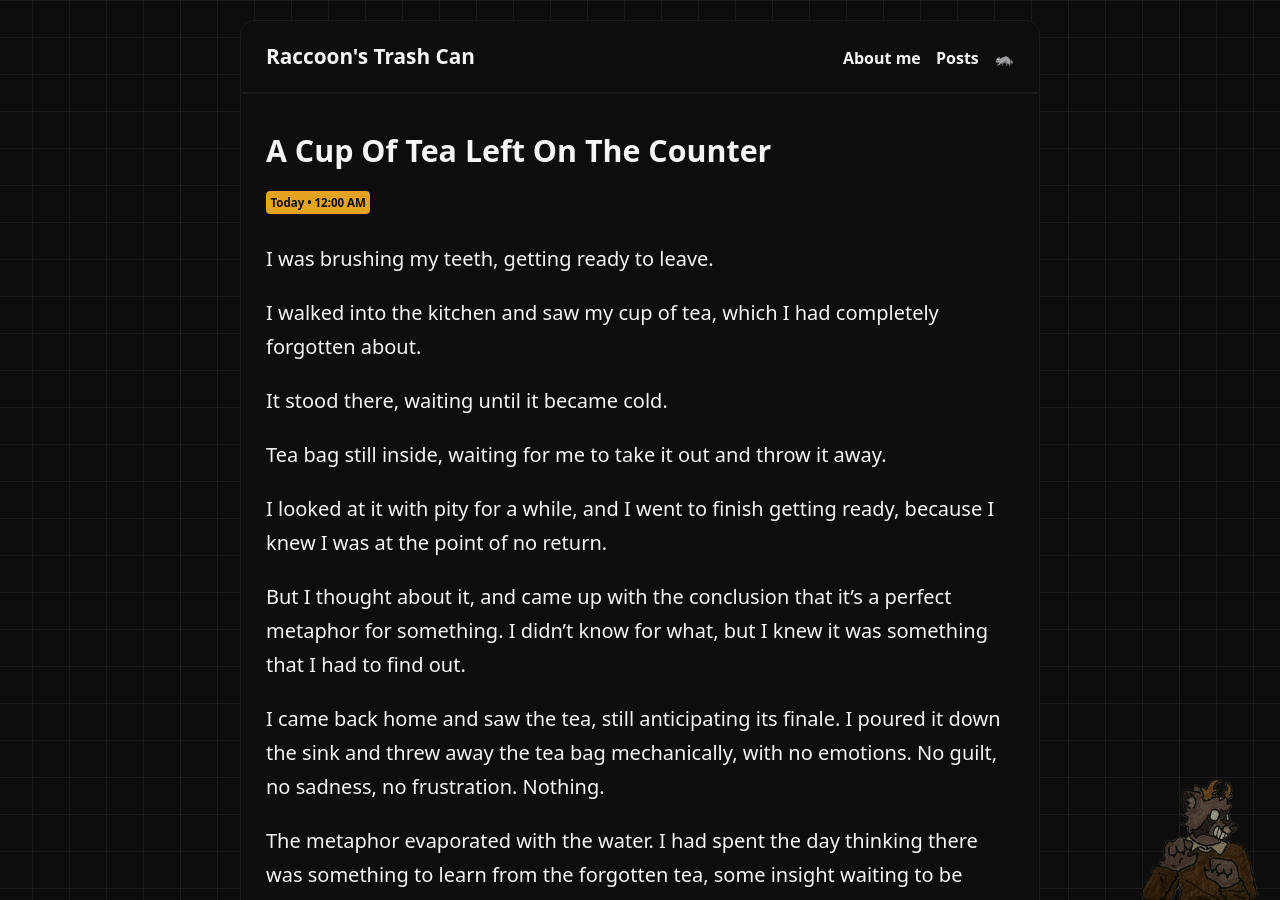
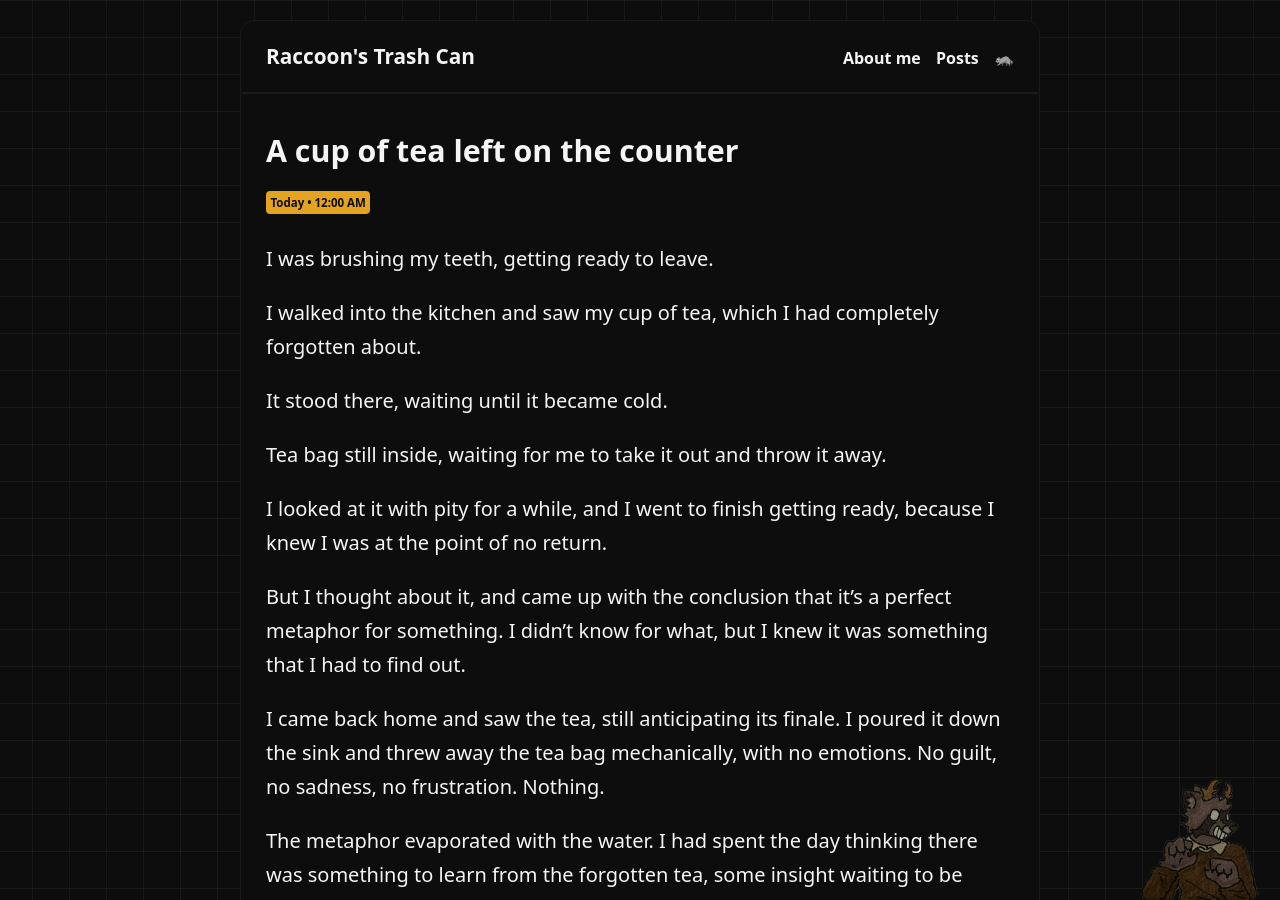
Before and after one commit to raccoonfangz/raccoonfangz.github.io, a Jekyll site: the page built from _posts/2026-03-12-a-cup-of-tea-left-on-the-counter.md, in a window 1280 px wide and 900 px high. Built offline with Jekyll 4.4.1, drawn with Linux system fonts in a browser that asks for light colours; part of the change alters nothing that is shown.

```diff
--- a/_posts/2026-03-12-a-cup-of-tea-left-on-the-counter.md
+++ b/_posts/2026-03-12-a-cup-of-tea-left-on-the-counter.md
@@ -1,6 +1,6 @@
 ---
 layout: post
-title:
+title: A cup of tea left on the counter
 tags:
   - 2026
 ---
```
